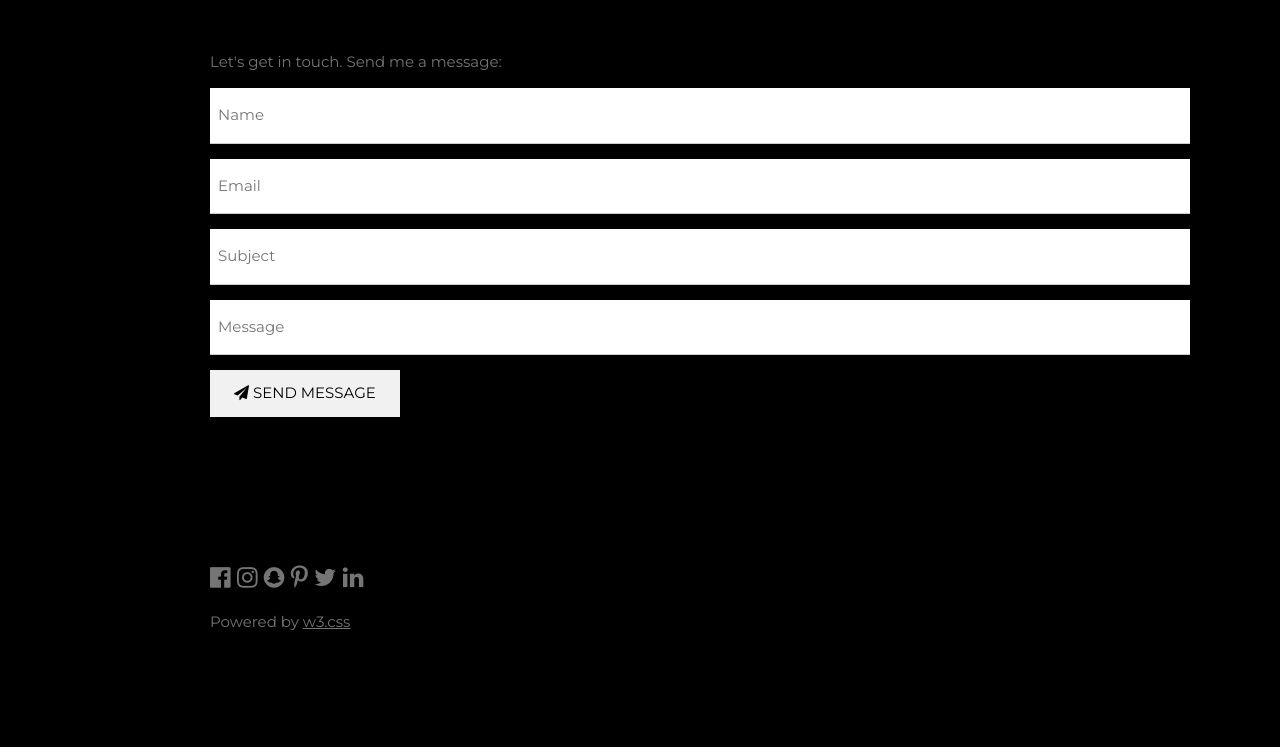
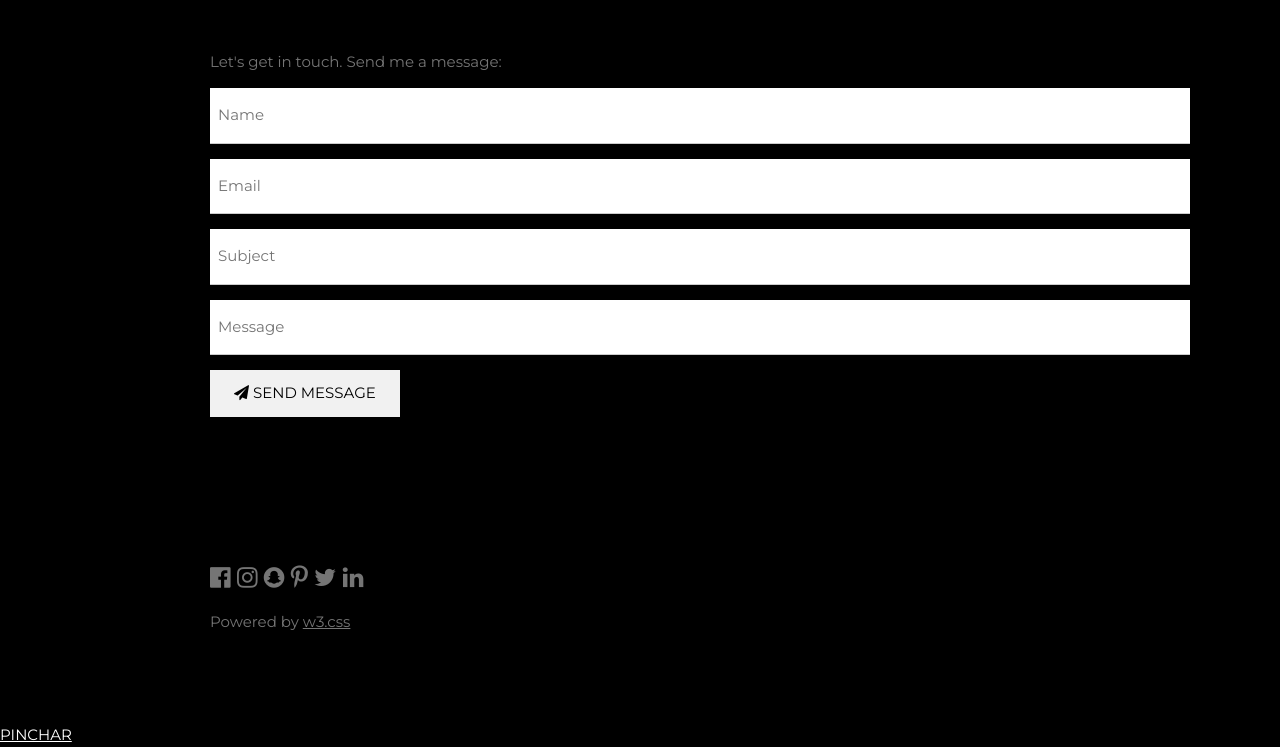
Before and after one commit to gonzalomcm/gonzalomcmm, a plain HTML site: page ejerciciosconplantillas/secundaria04.html in a window 1280 px wide. Shown: the part 5156-5903 px from the top of the page. Before the commit the page ends 5880 px from the top, so only its background shows below. Drawn offline with Linux system fonts and the light colour scheme; files whose address does not match are found by name.

Commit message:
Update secundaria04.html

```diff
--- a/ejerciciosconplantillas/secundaria04.html
+++ b/ejerciciosconplantillas/secundaria04.html
@@ -221,6 +221,6 @@ body, h1,h2,h3,h4,h5,h6 {font-family: "Montserrat", sans-serif}
 
 <!-- END PAGE CONTENT -->
 </div>
-
+<a href="index02.html"> PINCHAR </a>
 </body>
 </html>
```
